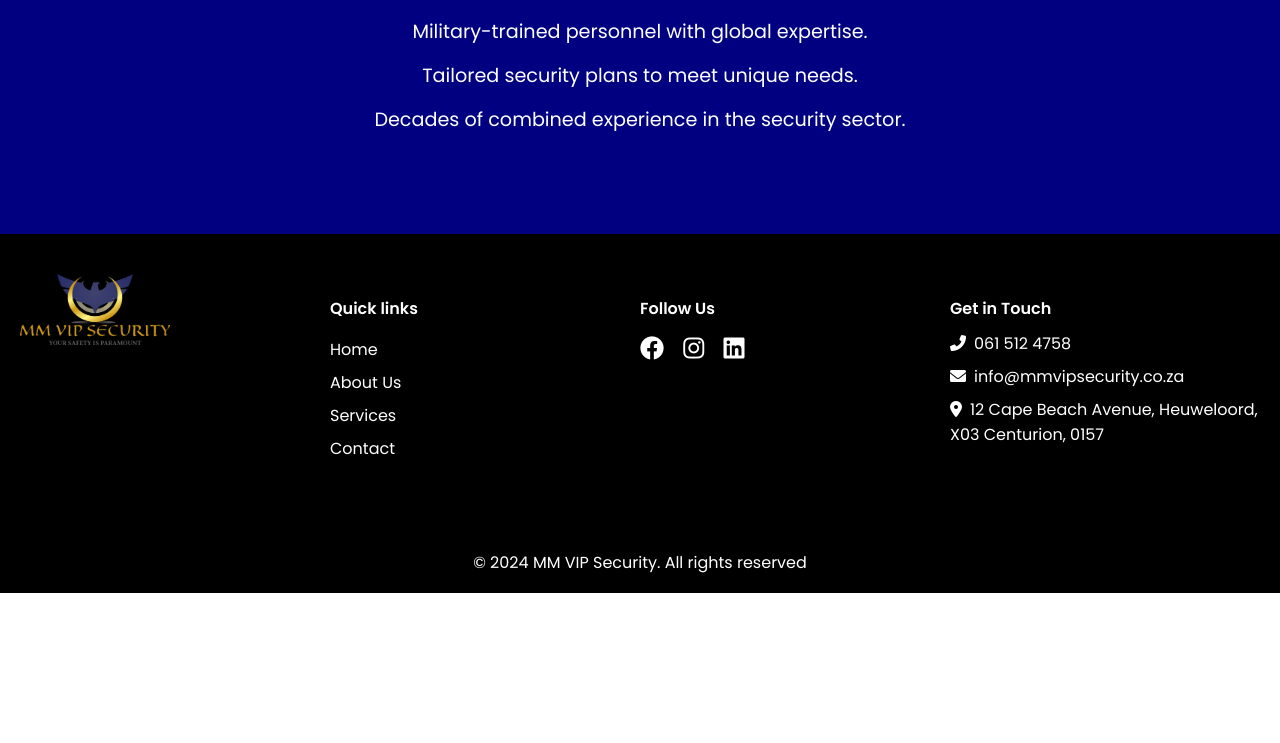
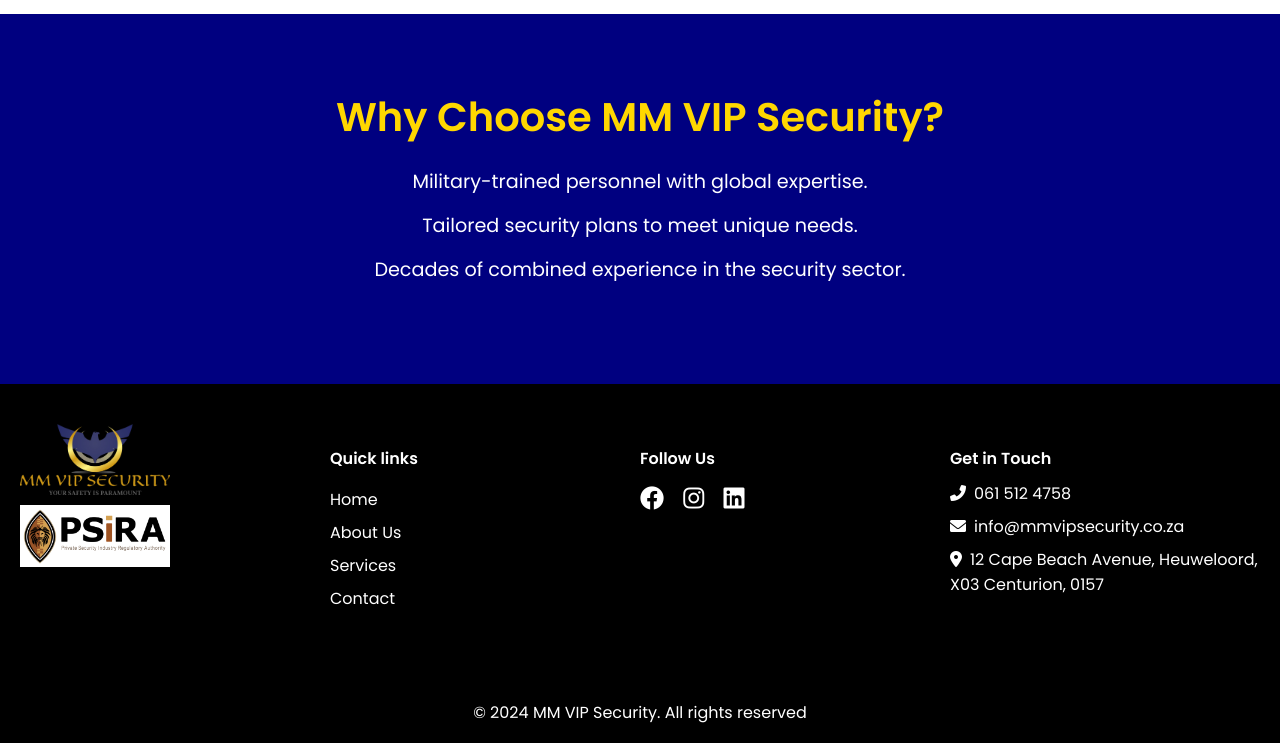
Before and after one commit to tendanimasala21/MM-VIP-Security, a plain HTML site: page about.html in a window 1280 px wide. Shown: the part 1773-2516 px from the top of the page. Before the commit the page ends 2366 px from the top, so only its background shows below. Drawn offline with Linux system fonts and the light colour scheme.

Commit message:
Add files via upload

```diff
--- a/about.html
+++ b/about.html
@@ -107,6 +107,11 @@
             <!-- company logo -->
             <div class="footer-logo">
                 <img src="images/company_logo.png" alt="Company_logo">
+
+                <!-- Psira logo -->
+                <a href="https://www.psira.co.za" target="_blank" class="psira-logo">
+                    <img src="images/psira_logo.png" alt="Psira Registered">
+                </a>
             </div>
 
             <!-- quick links -->
--- a/styles.css
+++ b/styles.css
@@ -277,8 +277,31 @@ ul.nav-links li {
     margin-bottom: 15px;
 }
 
+.footer-logo {
+    text-align: left;  /* Aligns the logos to the left */
+    margin-bottom: 20px; /* Adds space between the logos and the rest of the footer */
+}
+
 .footer-logo img {
-    max-width: 150px;
+    display: block;      /* Ensures the images are treated as block elements */
+    margin: 0;           /* Removes any automatic centering */
+    max-width: 150px;    /* Adjust the size of the logos as necessary */
+    height: auto;        /* Keeps the proportions of the logos */
+}
+
+.footer-logo a {
+    display: block;
+    margin-top: 10px;    /* Adds a bit of space between the company logo and Psira logo */
+}
+
+.psira-logo img {
+    background-color: #fff;
+}
+
+@media (max-width: 768px) {
+    .psira-logo img {
+        max-width: 100px;  /* Smaller width on mobile */
+    }
 }
 
 .footer-links h4,
@@ -357,7 +380,6 @@ ul.nav-links li {
     }
 }
 
-/* hero styles */
 #hero {
     position: relative;
     background-image: url('images/showcase.jpg'); /* Replace with the correct image path */
@@ -370,7 +392,7 @@ ul.nav-links li {
     justify-content: center;
     align-items: center;
     text-align: center;
-    min-height: 300px; /* Ensure the hero has a minimum height */
+    min-height: calc(100vh - 350px);
 }
 
 #hero::before {
@@ -412,7 +434,11 @@ ul.nav-links li {
     max-width: 80%; /* Limit paragraph width for readability */
 }
 
-
+@media (max-width: 768px) {
+    #hero {
+        min-height: calc(100vh - 280px); /* Adjust if the header size changes on smaller screens */
+    }
+}
 
 /* About Section */
 #about {
```
Also changed, not shown: contact-us.html (+5 -0 lines), index.html (+5 -0 lines), services.html (+5 -0 lines), images/psira_logo.png (added).
